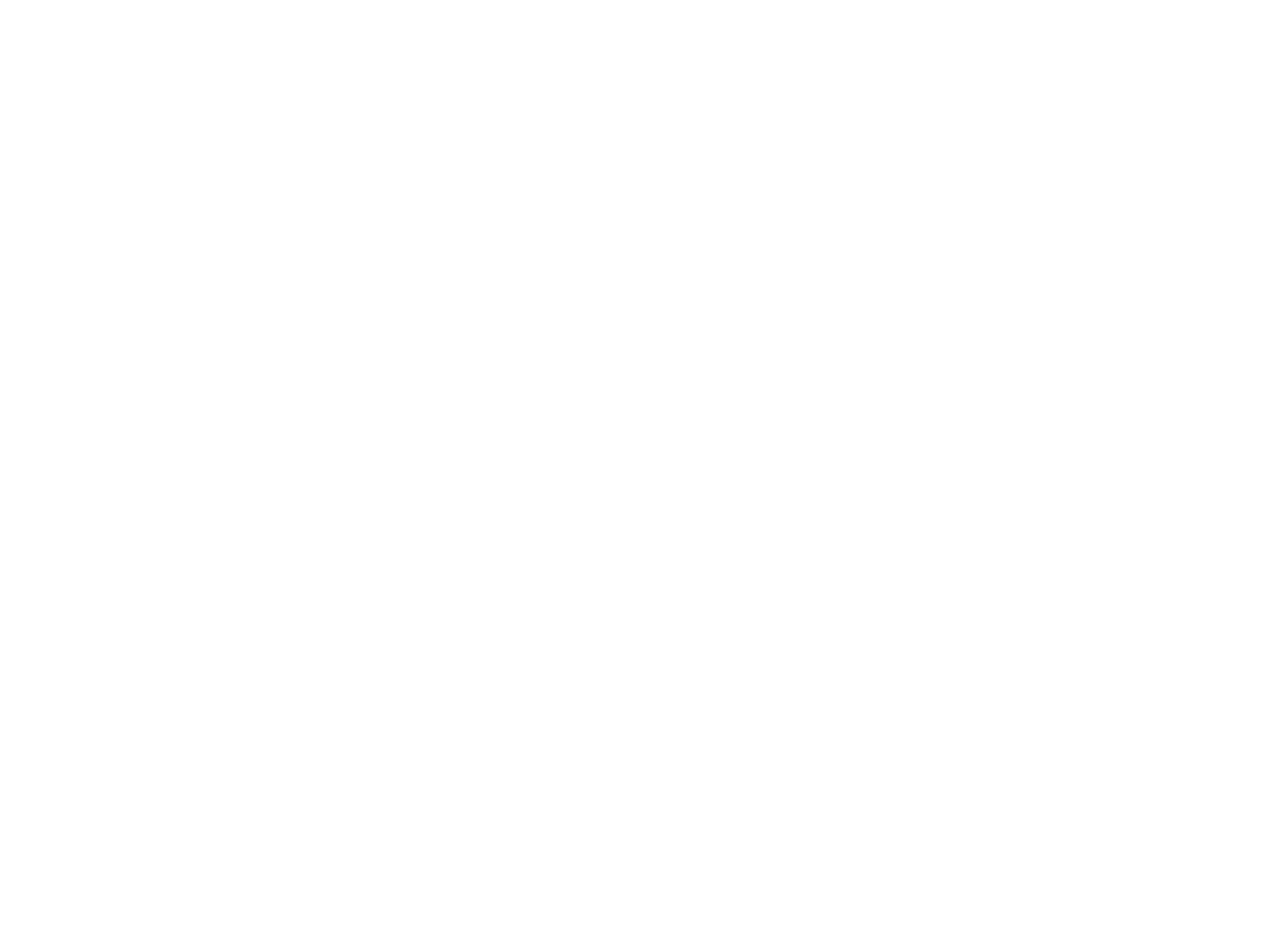
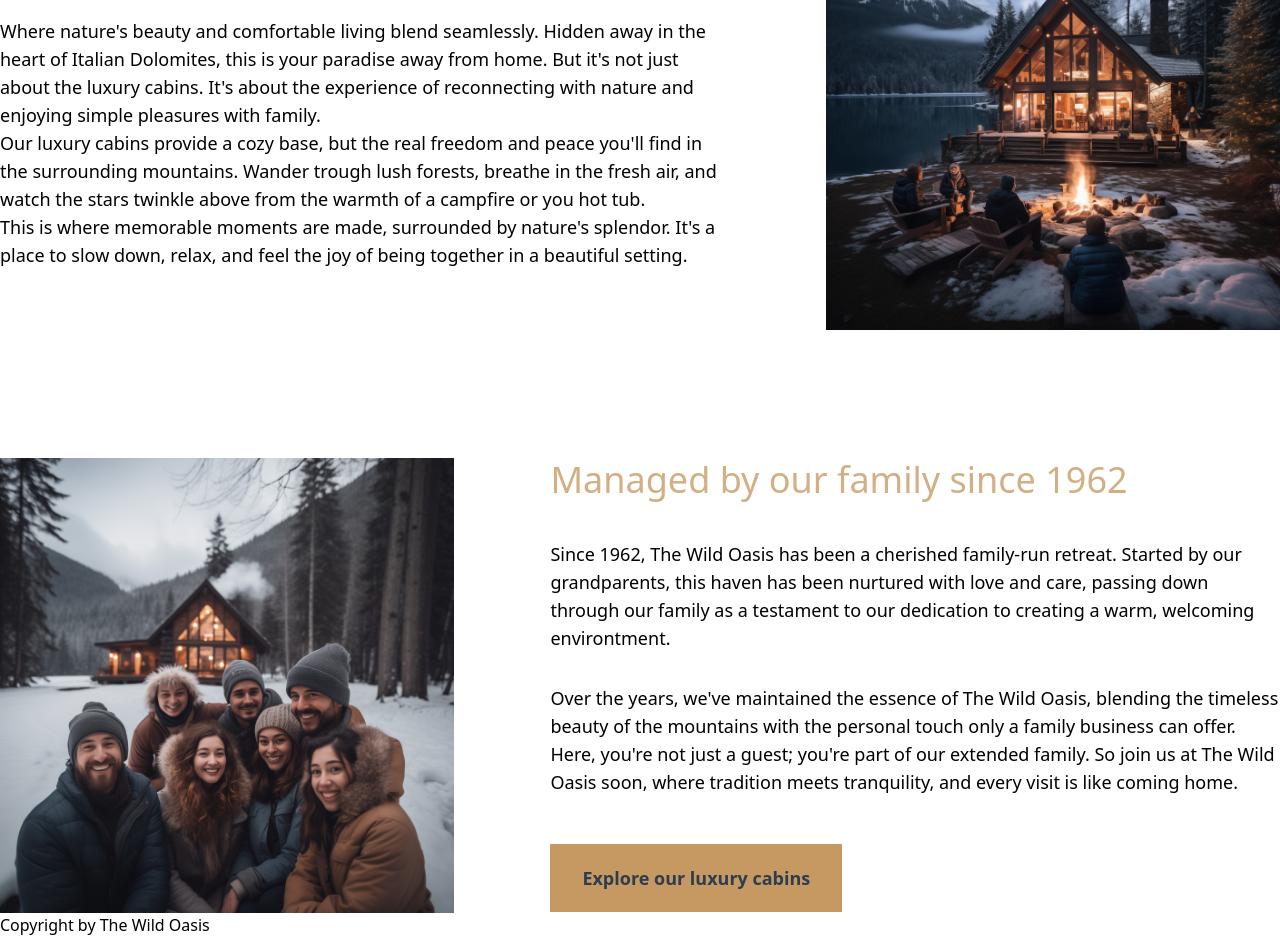
Before and after one commit to rachellezhu/the-wild-oasis-next.js, a Next.js app: page /about in a window 1280 px wide. Shown: the part 280-1217 px from the top of the page. Before the commit the page ends 800 px from the top, so only its background shows below. Built offline with nearby package versions, Linux system fonts and the light colour scheme.

Commit message:
add starter (not finished yet)

```diff
--- a/app/_lib/apiBookings.ts
+++ b/app/_lib/booking-services.ts
@@ -1,6 +1,6 @@
 import { eachDayOfInterval } from "date-fns";
 import { supabase } from "./supabase";
-import { TBooking } from "../_types/booking-type";
+import { TBooking, TNewBooking } from "../_types/booking-type";
 
 export async function getBooking(id: number): Promise<TBooking> {
   const { data, error } = await supabase
@@ -46,3 +46,31 @@ export async function getBookedDatesByCabinId(
 
   return bookedDates;
 }
+
+export async function createBooking(
+  newBooking: TNewBooking
+): Promise<TBooking> {
+  const { data, error } = await supabase
+    .from("bookings")
+    .insert([newBooking])
+    .select()
+    .single();
+
+  if (error) {
+    console.error(error.message);
+    throw new Error("Booking could not be created");
+  }
+
+  return data;
+}
+
+export async function deleteBooking(id: number): Promise<null> {
+  const { data, error } = await supabase.from("bookings").delete().eq("id", id);
+
+  if (error) {
+    console.error(error.message);
+    throw new Error("Booking could not be deleted");
+  }
+
+  return data;
+}
--- /dev/null
+++ b/app/_lib/cabin-services.ts
@@ -0,0 +1,46 @@
+import { TCabin, TGetCabinPrice, TGetCabins } from "../_types/cabin-type";
+import { supabase } from "./supabase";
+
+export async function getCabin(id: number): Promise<TCabin> {
+  const { data, error } = await supabase
+    .from("cabins")
+    .select("*")
+    .eq("id", id)
+    .single();
+
+  if (error) {
+    console.error(error.message);
+    throw new Error("Cabin not found");
+  }
+
+  return data;
+}
+
+export async function getCabins(): Promise<TGetCabins> {
+  const { data, error } = await supabase
+    .from("cabins")
+    .select("id, name, max_capacity, regular_price, discount, image_url")
+    .order("name");
+
+  if (error) {
+    console.error(error.message);
+    throw new Error("Cabins could not get loaded");
+  }
+
+  return data;
+}
+
+export async function getCabinPrice(id: number): Promise<TGetCabinPrice> {
+  const { data, error } = await supabase
+    .from("cabins")
+    .select("regular_price, discount")
+    .eq("id", id)
+    .single();
+
+  if (error) {
+    console.error(error.message);
+    throw new Error(error.message);
+  }
+
+  return data;
+}
--- /dev/null
+++ b/app/_lib/country-services.ts
@@ -0,0 +1,12 @@
+export async function getCountries() {
+  try {
+    const res = await fetch(
+      "https://restcountries.com/v2/all?fields=name,flag"
+    );
+    const countries = await res.json();
+
+    return countries;
+  } catch {
+    throw new Error("Could not fetch countries");
+  }
+}
--- /dev/null
+++ b/app/_lib/guest-services.ts
@@ -0,0 +1,51 @@
+import { TGuest, TNewGuest } from "../_types/guest-type";
+import { supabase } from "./supabase";
+
+export async function getGuest(email: string): Promise<TGuest> {
+  const { data, error } = await supabase
+    .from("guests")
+    .select("*")
+    .eq("email", email)
+    .single();
+
+  if (error) {
+    console.error(error.message);
+    throw new Error(error.message);
+  }
+
+  return data;
+}
+
+export async function createGuest(newGuest: TNewGuest): Promise<TGuest> {
+  const { data, error } = await supabase
+    .from("guests")
+    .insert([newGuest])
+    .select()
+    .single();
+
+  if (error) {
+    console.error(error.message);
+    throw new Error("Guest could not be created");
+  }
+
+  return data;
+}
+
+export async function updateGuest(
+  id: number,
+  updatedFields: TNewGuest
+): Promise<TGuest> {
+  const { data, error } = await supabase
+    .from("guests")
+    .update(updatedFields)
+    .eq("id", id)
+    .select()
+    .single();
+
+  if (error) {
+    console.error(error.message);
+    throw new Error("Guest could not be updated");
+  }
+
+  return data;
+}
--- /dev/null
+++ b/app/_lib/setting-services.ts
@@ -0,0 +1,13 @@
+import { TSetting } from "../_types/setting-type";
+import { supabase } from "./supabase";
+
+export async function getSettings(): Promise<TSetting> {
+  const { data, error } = await supabase.from("settings").select("*").single();
+
+  if (error) {
+    console.error(error.message);
+    throw new Error("Settings could not be loaded");
+  }
+
+  return data;
+}
--- a/app/_types/booking-type.ts
+++ b/app/_types/booking-type.ts
@@ -1,3 +1,5 @@
 import { Tables } from "./database.types";
 
 export type TBooking = Tables<"bookings">;
+
+export type TNewBooking = Omit<TBooking, "id" | "created_at">;
--- a/app/_types/guest-type.ts
+++ b/app/_types/guest-type.ts
@@ -3,3 +3,10 @@ import { Tables } from "./database.types";
 export type TGuest = Tables<"guests">;
 
 export type TGuests = Tables<"guests">[];
+
+export type TNewGuest = {
+  [Property in keyof Tables<"guests"> as Exclude<
+    Property,
+    "id" | "created_at"
+  >]?: Tables<"guests">[Property];
+};
--- a/app/about/page.tsx
+++ b/app/about/page.tsx
@@ -1,7 +1,74 @@
 export default function Page() {
   return (
-    <div>
-      <h1>About The Wild Oasis</h1>
+    <div className="grid grid-cols-5 gap-x-24 gap-y-32 text-lg items-center">
+      <div className="col-span-3">
+        <h1 className="text-4xl mb-10 text-accent-400 font-medium">
+          Welcome to The Wild Oasis
+        </h1>
+
+        <div className="space-y8">
+          <p>
+            Where nature&apos;s beauty and comfortable living blend seamlessly.
+            Hidden away in the heart of Italian Dolomites, this is your paradise
+            away from home. But it&apos;s not just about the luxury cabins.
+            It&apos;s about the experience of reconnecting with nature and
+            enjoying simple pleasures with family.
+          </p>
+          <p>
+            Our luxury cabins provide a cozy base, but the real freedom and
+            peace you&apos;ll find in the surrounding mountains. Wander trough
+            lush forests, breathe in the fresh air, and watch the stars twinkle
+            above from the warmth of a campfire or you hot tub.
+          </p>
+          <p>
+            This is where memorable moments are made, surrounded by
+            nature&apos;s splendor. It&apos;s a place to slow down, relax, and
+            feel the joy of being together in a beautiful setting.
+          </p>
+        </div>
+      </div>
+
+      <div className="col-span-2">
+        <img
+          src="about-1.jpg"
+          alt="Family sitting around a fire pit in front of cabin"
+        />
+      </div>
+
+      <div className="col-span-2">
+        <img src="about-2.jpg" alt="Family that manages The Wild Oasis" />
+      </div>
+
+      <div className="col-span-3">
+        <h1 className="text-4xl mb-10 text-accent-400 font-medium">
+          Managed by our family since 1962
+        </h1>
+
+        <div className="space-y-8">
+          <p>
+            Since 1962, The Wild Oasis has been a cherished family-run retreat.
+            Started by our grandparents, this haven has been nurtured with love
+            and care, passing down through our family as a testament to our
+            dedication to creating a warm, welcoming environtment.
+          </p>
+          <p>
+            Over the years, we&apos;ve maintained the essence of The Wild Oasis,
+            blending the timeless beauty of the mountains with the personal
+            touch only a family business can offer. Here, you&apos;re not just a
+            guest; you&apos;re part of our extended family. So join us at The
+            Wild Oasis soon, where tradition meets tranquility, and every visit
+            is like coming home.
+          </p>
+          <div>
+            <a
+              href="/cabins"
+              className="inline-block mt-4 bg-accent-500 px-8 py-5 text-primary-800 text-lg font-semibold hover:bg-accent-600 transition-all"
+            >
+              Explore our luxury cabins
+            </a>
+          </div>
+        </div>
+      </div>
     </div>
   );
 }
--- a/app/layout.tsx
+++ b/app/layout.tsx
@@ -1,6 +1,7 @@
 import React from "react";
 import Logo from "./_components/Logo";
 import Navigation from "./_components/Navigation";
+import "./_styles/globals.css";
 
 export const metadata = {
   title: "The Wild Oasis",
--- a/package.json
+++ b/package.json
@@ -19,6 +19,7 @@
     "@types/node": "^20",
     "@types/react": "^18",
     "@types/react-dom": "^18",
+    "autoprefixer": "^10.4.20",
     "eslint": "^8",
     "eslint-config-next": "^15.1.2",
     "postcss": "^8",
```
Also changed, not shown: app/_lib/data-service.ts (deleted, +0 -140 lines), 1 other file (tests, documents, lock files or other folders).
